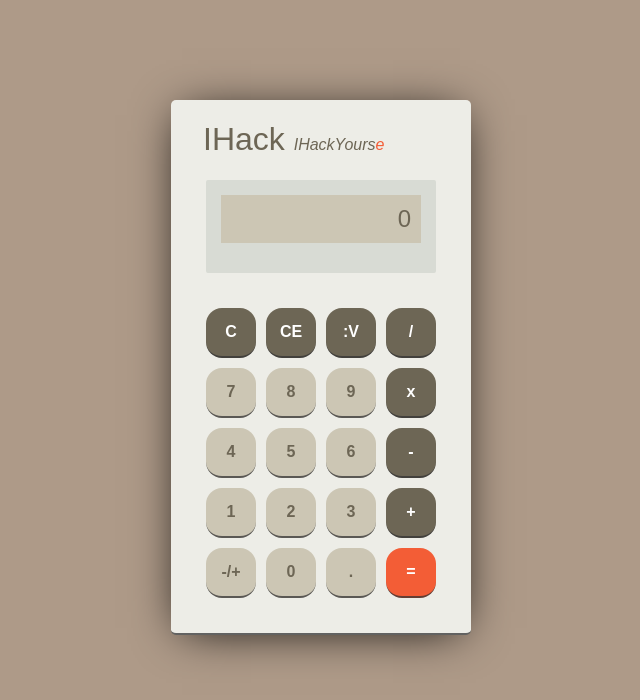
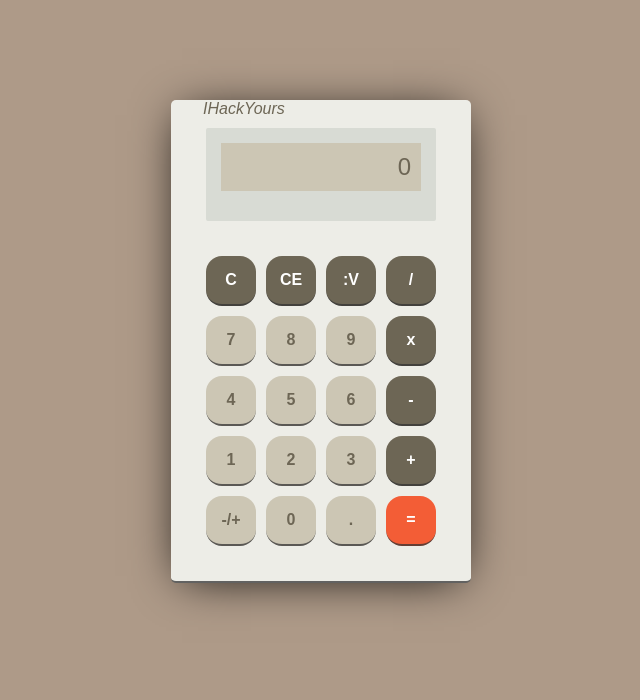
Before and after one commit to IHackYours/project-kalkulator, a plain HTML site: page index.html in a window 1280 px wide. Shown: the whole page, without its empty margins (319-959 px from the left). Drawn offline with Linux system fonts and the light colour scheme.

Commit message:
Update index.html

```diff
--- a/index.html
+++ b/index.html
@@ -18,7 +18,7 @@
 
     <div class="calculator">
       <header class="brand">
-        <h1>IHack <span class="model">IHackYours<span class="orange">e</span></span></h1>
+        <span class="model">IHackYours</span>
       </header>
 
       <!-- INPUT PERULANGAN IHACK -->
```
